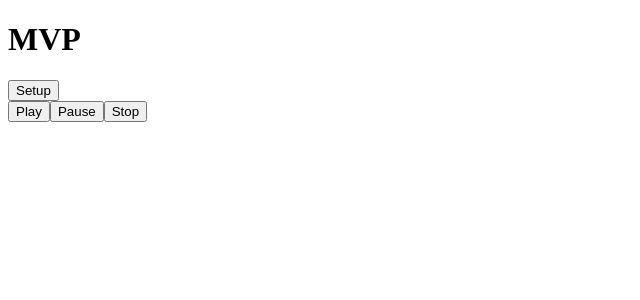
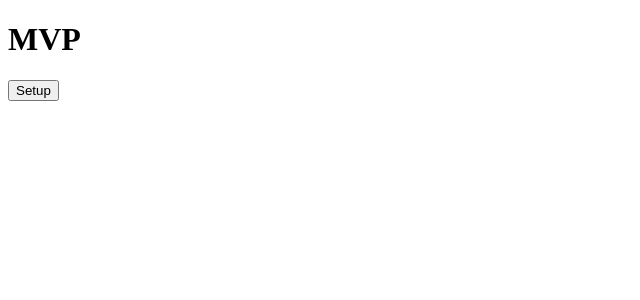
Before and after one commit to citaljs/prototypes, a React (Vite) app in the folder projects/mvp/: page / in a window 1280 px wide. Shown: the top 300 px of the page, without its empty margins (0-640 px from the left). Built offline with nearby package versions, Linux system fonts and the light colour scheme.

Commit message:
feat: add transport ui

```diff
--- a/projects/mvp/src/App.tsx
+++ b/projects/mvp/src/App.tsx
@@ -1,9 +1,18 @@
-import { useState } from "react";
+import { useEffect, useRef, useState } from "react";
 import { Engine } from "./core/engine";
 import { addTwinkleNotes } from "./core/utils";
+import { Transport } from "./ui/transport";
 
 function App() {
   const [engine, setEngine] = useState<Engine>();
+
+  const containerRef = useRef<HTMLDivElement>(null);
+
+  useEffect(() => {
+    if (containerRef.current && engine) {
+      new Transport(containerRef.current, engine);
+    }
+  }, [engine]);
 
   const setup = () => {
     const engine = new Engine();
@@ -20,17 +29,7 @@ function App() {
           Setup
         </button>
       </div>
-      <div>
-        <button type="button" onClick={() => engine?.play()}>
-          Play
-        </button>
-        <button type="button" onClick={() => engine?.pause()}>
-          Pause
-        </button>
-        <button type="button" onClick={() => engine?.stop()}>
-          Stop
-        </button>
-      </div>
+      <div ref={containerRef} />
     </>
   );
 }
--- /dev/null
+++ b/projects/mvp/src/ui/transport.ts
@@ -0,0 +1,32 @@
+import type { Engine } from "../core/engine";
+
+export class Transport {
+  private playButton: HTMLButtonElement;
+  private pauseButton: HTMLButtonElement;
+  private stopButton: HTMLButtonElement;
+
+  constructor(
+    private container: HTMLElement,
+    private engine: Engine,
+  ) {
+    this.playButton = document.createElement("button");
+    this.pauseButton = document.createElement("button");
+    this.stopButton = document.createElement("button");
+    this.render();
+  }
+
+  render() {
+    this.playButton.textContent = "Play";
+    this.playButton.onclick = () => this.engine.play();
+
+    this.pauseButton.textContent = "Pause";
+    this.pauseButton.onclick = () => this.engine.pause();
+
+    this.stopButton.textContent = "Stop";
+    this.stopButton.onclick = () => this.engine.stop();
+
+    this.container.appendChild(this.playButton);
+    this.container.appendChild(this.pauseButton);
+    this.container.appendChild(this.stopButton);
+  }
+}
```
